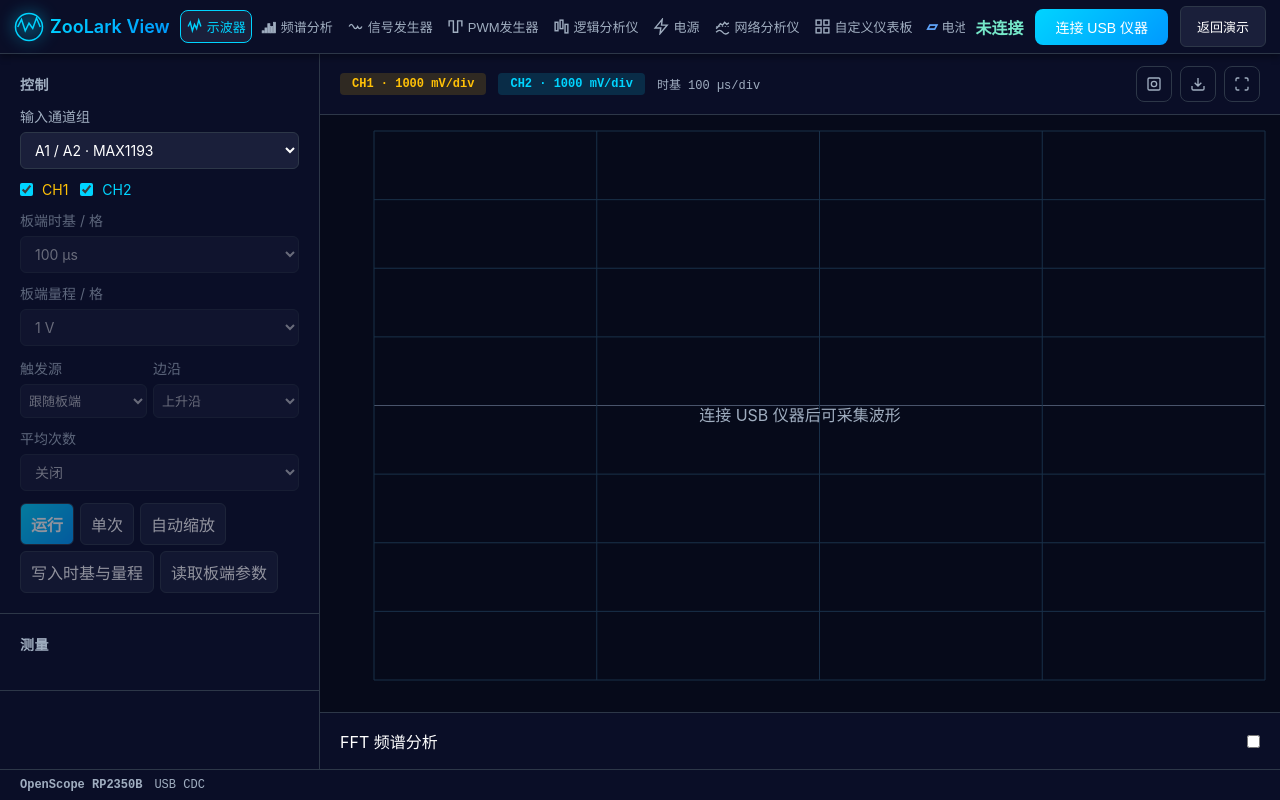
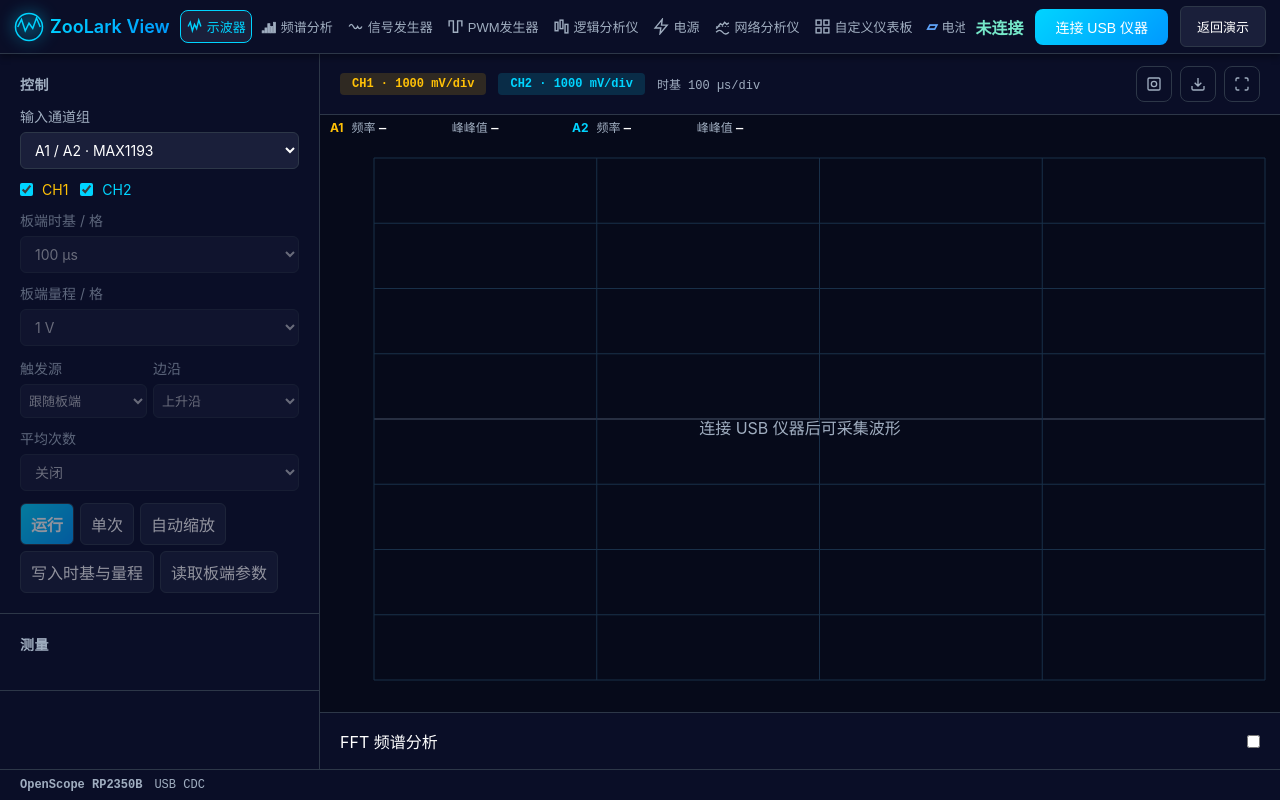
Before and after one commit to gongyueetree/zoolark-web-instrument, a Next.js app: page /openscope in a window 1280 px wide. Built offline with nearby package versions, Linux system fonts and the light colour scheme.

Commit message:
Show measured frequency and peak-to-peak voltage beside each active scope trace

```diff
--- a/app/openscope/Bench.jsx
+++ b/app/openscope/Bench.jsx
@@ -307,7 +307,7 @@ export default function Bench({initialLive}){
         {primary&&<><button disabled={!board||(busy&&!acquiring)||!frame||!visible.some(Boolean)} onClick={autoScale}>自动缩放</button><button disabled={!board||busy} onClick={updateScope}>写入时基与量程</button><button disabled={!board||busy} onClick={readScope}>读取板端参数</button></>}
       </div></>;
   const scopeScreen=<>
-    <Plot frame={frame} onPaint={countPaint} fft={mode==='FFT'} viewScales={auxMode?auxScales:undefined} zoom={auxMode?auxZoom:1} visible={visible} emptyText={board?(acquiring?'正在等待实板采集…':'点击左侧「运行」或「单次」开始采集'):'连接 USB 仪器后可采集波形'} measureHost={slots.controls.querySelector('.board-metrics')}/>
+    <Plot frame={frame} scopeGroup={mode==='A12'||auxMode?mode:undefined} onPaint={countPaint} fft={mode==='FFT'} viewScales={auxMode?auxScales:undefined} zoom={auxMode?auxZoom:1} visible={visible} emptyText={board?(acquiring?'正在等待实板采集…':'点击左侧「运行」或「单次」开始采集'):'连接 USB 仪器后可采集波形'} measureHost={slots.controls.querySelector('.board-metrics')}/>
     {mode==='A12'&&<div className="fft-container"><label>FFT 频谱分析 <input type="checkbox" checked={sideFFT} onChange={e=>setSideFFT(e.target.checked)}/></label>{sideFFT&&<Plot frame={frame} fft visible={visible} hideMetrics/>}</div>}
   </>;
   const otherControls=mode==='dashboard'?<p>在同一屏添加仪器。示波器和频谱共用一帧采样。</p>:mode==='FRA'?<><p>外部正弦源接被测电路输入，A1 测参考，A2 测响应。</p>
--- a/app/openscope/Dashboard.jsx
+++ b/app/openscope/Dashboard.jsx
@@ -60,7 +60,7 @@ const visibility={both:[true,true],1:[true,false],2:[false,true]};
 const DashboardTrace=memo(function DashboardTrace({feed,panel,emptyText}){
   const kind=panel.kind==='FFT'?'A12':panel.kind;
   const frame=useSyncExternalStore(feed.subscribe,()=>feed.frames[kind]||null,()=>null);
-  return <Plot frame={frame} fft={panel.kind==='FFT'} hideMetrics deferOffscreen
+  return <Plot frame={frame} scopeGroup={isScope(panel.kind)?panel.kind:undefined} fft={panel.kind==='FFT'} hideMetrics deferOffscreen
     visible={visibility[panel.channel]} viewScales={isScope(panel.kind)?panel.scales||defaultScales:undefined}
     zoom={isScope(panel.kind)?panel.zoom||1:1} onPaint={kind==='A12'?feed.countPaint:undefined} emptyText={emptyText}/>;
 });
--- a/app/openscope/Plot.jsx
+++ b/app/openscope/Plot.jsx
@@ -12,9 +12,18 @@ function frequencyLabel(hz){
   if(rounded>=1e3)return format(rounded/1e3)+' kHz';
   return format(rounded)+' Hz';
 }
-function rmsLabel(volts){
+function voltageLabel(volts){
   const rounded=Number(volts.toPrecision(3));
   return rounded>0&&rounded<1?format(rounded*1000)+' mV':format(rounded)+' V';
+}
+const measurements=new WeakMap();
+function channelMeasurement(frame,channel){
+  let cached=measurements.get(frame);
+  if(!cached){
+    cached=[];
+    measurements.set(frame,cached);
+  }
+  return cached[channel]??=stats(frame.channels[channel],frame.rate);
 }
 const spectra=new WeakMap();
 function spectrumFor(frame,channel){
@@ -25,7 +34,7 @@ function spectrumFor(frame,channel){
 }
 export const timeLabel=s=>s<.001?format(s*1e6)+' µs':s<1?format(s*1e3)+' ms':format(s)+' s';
 
-export default function Plot({frame,fft,visible,measureHost,hideMetrics=false,emptyText,viewScales,zoom=1,onPaint,deferOffscreen=false}) {
+export default function Plot({frame,fft,visible,scopeGroup,measureHost,hideMetrics=false,emptyText,viewScales,zoom=1,onPaint,deferOffscreen=false}) {
   const ref=useRef(null),redraw=useRef(null),lastFrame=useRef(null);
   const [onScreen,setOnScreen]=useState(!deferOffscreen);
   useEffect(()=>{
@@ -34,10 +43,15 @@ export default function Plot({frame,fft,visible,measureHost,hideMetrics=false,em
     observer.observe(ref.current);
     return ()=>observer.disconnect();
   },[deferOffscreen]);
-  const names=frame?.group==='LA'?['D0','D1','D2','D3']:frame?.group==='A34'?['A3','A4']:['A1','A2'];
+  const group=scopeGroup??frame?.group;
+  const names=group==='LA'?['D0','D1','D2','D3']:group==='A34'?['A3','A4']:['A1','A2'];
   const specs=useMemo(()=>fft&&frame&&onScreen
     ?frame.channels.map((_,ch)=>visible?.[ch]===false?null:spectrumFor(frame,ch)):null,[frame,fft,onScreen,visible]);
-  const metrics=useMemo(()=>measureHost&&!hideMetrics?frame?.channels.map(ch=>stats(ch,frame.rate)):null,[frame,measureHost,hideMetrics]);
+  const sidebar=!!measureHost&&!hideMetrics;
+  const metrics=useMemo(()=>{
+    if(!frame||(!sidebar&&!(scopeGroup&&onScreen)))return null;
+    return frame.channels.map((_,i)=>sidebar||visible?.[i]!==false?channelMeasurement(frame,i):null);
+  },[frame,sidebar,scopeGroup,onScreen,visible]);
   useLayoutEffect(()=>{
     if(!onScreen){redraw.current=null;return;}
     const canvas=ref.current;
@@ -116,13 +130,25 @@ export default function Plot({frame,fft,visible,measureHost,hideMetrics=false,em
     lastFrame.current=frame;
   },[frame,fft,specs,visible,viewScales,zoom,onPaint,onScreen]);
   useEffect(()=>{const observer=new ResizeObserver(()=>redraw.current?.());observer.observe(ref.current);return ()=>observer.disconnect();},[]);
-  return <><div className="plot-wrap"><canvas ref={ref} aria-label={fft?'采集数据频谱':'实际采样波形'}/>{!frame && <div className="plot-empty">{emptyText||'等待读取实板波形'}</div>}</div>
+  return <>
+    {scopeGroup&&names.some((_,i)=>visible?.[i]!==false)&&<div className="trace-measurements" role="group" aria-label="示波器实测值">
+      {names.map((name,i)=>{
+        if(visible?.[i]===false)return null;
+        const m=metrics?.[i];
+        return <span className="trace-channel" key={name}>
+          <strong style={{color:colors[i]}}>{name}</strong>
+          <span>频率 <b>{frequencyLabel(m?.hz)}</b></span>
+          <span>峰峰值 <b>{m?voltageLabel(m.max-m.min)+'pp':'—'}</b></span>
+        </span>;
+      })}
+    </div>}
+    <div className="plot-wrap"><canvas ref={ref} aria-label={fft?'采集数据频谱':'实际采样波形'}/>{!frame && <div className="plot-empty">{emptyText||'等待读取实板波形'}</div>}</div>
     {frame && measureHost && !hideMetrics && createPortal(<div className="measure"><div><small>实际采样率 / 通道</small><b>{format(frame.rate)} S/s</b></div><div><small>帧内样点 / 通道</small><b>{frame.channels[0].length.toLocaleString()}</b></div>
     {metrics.map((m,i)=><div key={i}><small style={{color:colors[i]}}>{names[i]} · {frame.group==='LA'?'高电平占比':'峰峰值'}</small><b>{frame.group==='LA'?format(m.mean*100)+' %':format(m.max-m.min)+' Vpp'}</b></div>)}
     {frame.group!=='LA'&&<table className="scope-readings" aria-label="通道频率和有效值">
       <thead><tr><th scope="col">通道</th><th scope="col">频率</th><th scope="col">RMS</th></tr></thead>
       <tbody>{metrics.map((m,i)=><tr key={names[i]}><th scope="row" style={{color:colors[i]}}>{names[i]}</th>
-        <td>{frequencyLabel(m.hz)}</td><td>{rmsLabel(m.rms)}</td></tr>)}</tbody>
+        <td>{frequencyLabel(m.hz)}</td><td>{voltageLabel(m.rms)}</td></tr>)}</tbody>
     </table>}
     </div>,measureHost)}
   </>;
--- a/app/openscope/scope.css
+++ b/app/openscope/scope.css
@@ -35,6 +35,9 @@ body.board-live .control-panel{display:flex!important;min-width:0;flex-shrink:0}
 .board-live .plot-wrap{position:relative;flex:1;min-height:160px}
 .board-live .plot-wrap canvas{position:absolute;inset:0;width:100%;height:100%;display:block}
 .board-live .plot-empty{position:absolute;inset:0;display:grid;place-items:center;color:var(--text-secondary);pointer-events:none}
+.trace-measurements{display:flex;flex:none;flex-wrap:wrap;gap:2px 16px;padding:3px 10px;background:var(--bg-darker);color:var(--text-secondary);font-size:12px;line-height:20px}
+.trace-channel{display:inline-flex;align-items:baseline;gap:8px;white-space:nowrap}
+.trace-channel b{display:inline-block;min-width:9ch;color:var(--text-primary);font:600 12px/20px ui-monospace,monospace;font-variant-numeric:tabular-nums}
 .board-live .measure{display:grid;gap:6px}.board-live .measure>div{display:flex;justify-content:space-between;gap:5px;background:var(--bg-control);padding:8px;border-radius:4px}
 .board-live .measure b{font:600 12px ui-monospace,monospace;color:var(--primary-color)}
 .scope-readings{width:100%;table-layout:fixed;border-collapse:collapse;white-space:nowrap}
```
